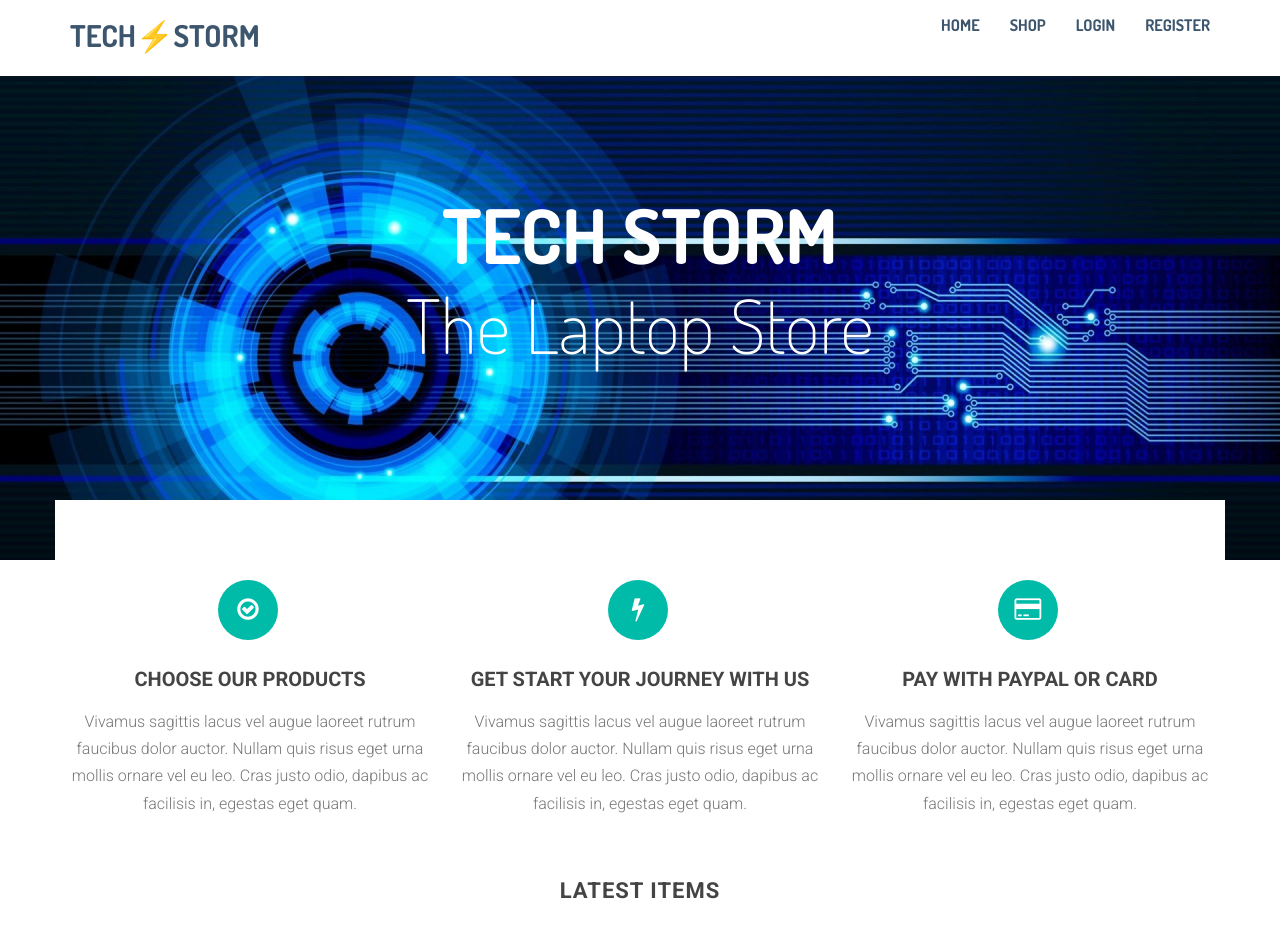
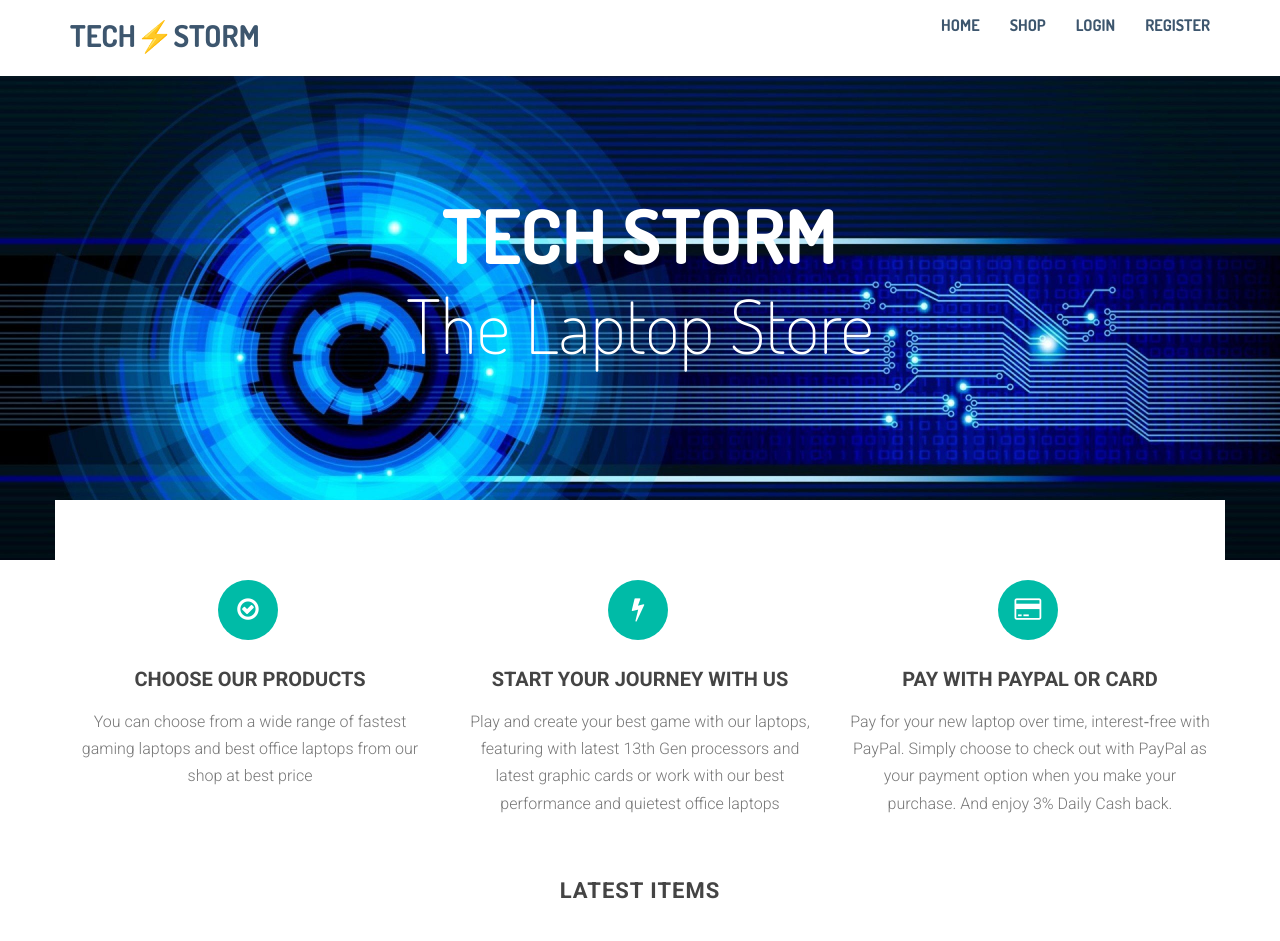
Before and after one commit to eminn-a/TechStorm, a React (Vite) app in the folder Client/: page / in a window 1280 px wide. Shown: the top 941 px of the page. Built offline with nearby package versions, Linux system fonts and the light colour scheme.

Commit message:
Cosmetic ajustments

```diff
--- a/Client/src/Components/AddProduct/AddProduct.jsx
+++ b/Client/src/Components/AddProduct/AddProduct.jsx
@@ -11,7 +11,6 @@ const AddProduct = () => {
     const productData = Object.fromEntries(new FormData(e.currentTarget));
     try {
       const result = await productService.create(productData);
-      console.log(result);
       navigate("/shop");
     } catch (err) {
       console.log(err);
--- a/Client/src/Components/Home/Feedback.jsx
+++ b/Client/src/Components/Home/AboutUs/AboutUs.jsx
@@ -9,10 +9,10 @@ const FeedBackTemp = () => {
                 <span className="uppercase">About Us</span>
               </h2>
               <p>
-                The support... I can only say it's awesome. You make a product
-                and you help people out any way you can even if it means that
-                you have to log in on their dashboard to sort out any problems
-                that customer might have. Simply Outstanding!
+                TechStorm provides a wide range of products in different
+                categories, comfortable shopping, professional consultation and
+                a variety of services to meet the needs and improve the life of
+                each and every client
               </p>
               <i className="fa fa-star"></i>
               <i className="fa fa-star"></i>
--- a/Client/src/Components/Home/Home.jsx
+++ b/Client/src/Components/Home/Home.jsx
@@ -1,8 +1,8 @@
-import FeedBackTemp from "./Feedback";
-import LatestItems from "./LatestItems";
-import LatestNewsTemp from "./LatestNew";
-import ShopButtonTemp from "./ShopButton";
-import StepsTemp from "./StepsTemp";
+import AboutUs from "./AboutUs/AboutUs";
+import LatestItems from "./LatestItems/LatestItems";
+import LatestNewsTemp from "./LatestNew/LatestNew";
+import ShopButtonTemp from "./ShopBtn/ShopButton";
+import StepsTemp from "./StepsTemp/StepsTemp";
 
 import { useEffect } from "react";
 
@@ -18,7 +18,7 @@ const Home = () => {
       <LatestItems />
       <ShopButtonTemp />
       <LatestNewsTemp />
-      <FeedBackTemp />
+      <AboutUs />
     </>
   );
 };
--- a/Client/src/Components/Home/StepsTemp.jsx
+++ b/Client/src/Components/Home/StepsTemp/StepsTemp.jsx
@@ -10,9 +10,8 @@ const StepsTemp = () => {
               </span>
               <h3 className="numbertext">Choose our Products</h3>
               <p>
-                Vivamus sagittis lacus vel augue laoreet rutrum faucibus dolor
-                auctor. Nullam quis risus eget urna mollis ornare vel eu leo.
-                Cras justo odio, dapibus ac facilisis in, egestas eget quam.
+                You can choose from a wide range of fastest gaming laptops and
+                best office laptops from our shop at best price
               </p>
             </div>
           </div>
@@ -21,11 +20,11 @@ const StepsTemp = () => {
               <span className="numberstep">
                 <i className="fa fa-bolt" aria-hidden="true"></i>
               </span>
-              <h3 className="numbertext">Get start your journey with us</h3>
+              <h3 className="numbertext">Start your journey with us</h3>
               <p>
-                Vivamus sagittis lacus vel augue laoreet rutrum faucibus dolor
-                auctor. Nullam quis risus eget urna mollis ornare vel eu leo.
-                Cras justo odio, dapibus ac facilisis in, egestas eget quam.
+                Play and create your best game with our laptops, featuring with
+                latest 13th Gen processors and latest graphic cards or work with
+                our best performance and quietest office laptops
               </p>
             </div>
           </div>
@@ -36,9 +35,9 @@ const StepsTemp = () => {
               </span>
               <h3 className="numbertext">Pay with PayPal or Card</h3>
               <p>
-                Vivamus sagittis lacus vel augue laoreet rutrum faucibus dolor
-                auctor. Nullam quis risus eget urna mollis ornare vel eu leo.
-                Cras justo odio, dapibus ac facilisis in, egestas eget quam.
+                Pay for your new laptop over time, interest‑free with PayPal.
+                Simply choose to check out with PayPal as your payment option
+                when you make your purchase. And enjoy 3% Daily Cash back.
               </p>
             </div>
           </div>
--- a/Client/src/Components/Product/SingleItem/SingleItem.css
+++ b/Client/src/Components/Product/SingleItem/SingleItem.css
@@ -54,7 +54,7 @@
 
 .dellBtn {
   appearance: none;
-  background-color: #a42e2e;
+  background-color: #A14D48;
   border: 1px solid rgba(27, 31, 35, .15);
   border-radius: 6px;
   box-shadow: rgba(27, 31, 35, .1) 0 1px 0;
@@ -83,7 +83,7 @@
 }
 
 .dellBtn:hover {
-  background-color: #a42e2e;
+  background-color: #ad3d3d;
 }
 
 .dellBtn:focus {
@@ -107,7 +107,7 @@
 
 .edittBtn {
   appearance: none;
-  background-color: #2ea44f;
+  background-color: #48A14D;
   border: 1px solid rgba(27, 31, 35, .15);
   border-radius: 6px;
   box-shadow: rgba(27, 31, 35, .1) 0 1px 0;
@@ -136,23 +136,23 @@
 }
 
 .edittBtn:hover {
-  background-color: #2c974b;
+  background-color: #498e5b;
 }
 
 .edittBtn:focus {
-  box-shadow: rgba(46, 164, 79, .4) 0 0 0 3px;
+  box-shadow: rgba(196, 196, 196, 0.4) 0 0 0 3px;
   outline: none;
 }
 
 .edittBtn:disabled {
-  background-color: #94d3a2;
+  background-color: #095409;
   border-color: rgba(27, 31, 35, .1);
   color: rgba(255, 255, 255, .8);
   cursor: default;
 }
 
 .edittBtn:active {
-  background-color: #298e46;
+  background-color: #0f6529;
   box-shadow: rgba(20, 70, 32, .2) 0 1px 0 inset;
 }
 
```
Also changed, not shown: Client/src/Components/Home/LatestItems/LatestItems.jsx (renamed from Client/src/Components/Home/LatestItems.jsx), Client/src/Components/Home/LatestNew/LatestNew.jsx (renamed from Client/src/Components/Home/LatestNew.jsx), Client/src/Components/Home/ShopBtn/ShopButton.jsx (renamed from Client/src/Components/Home/ShopButton.jsx).
